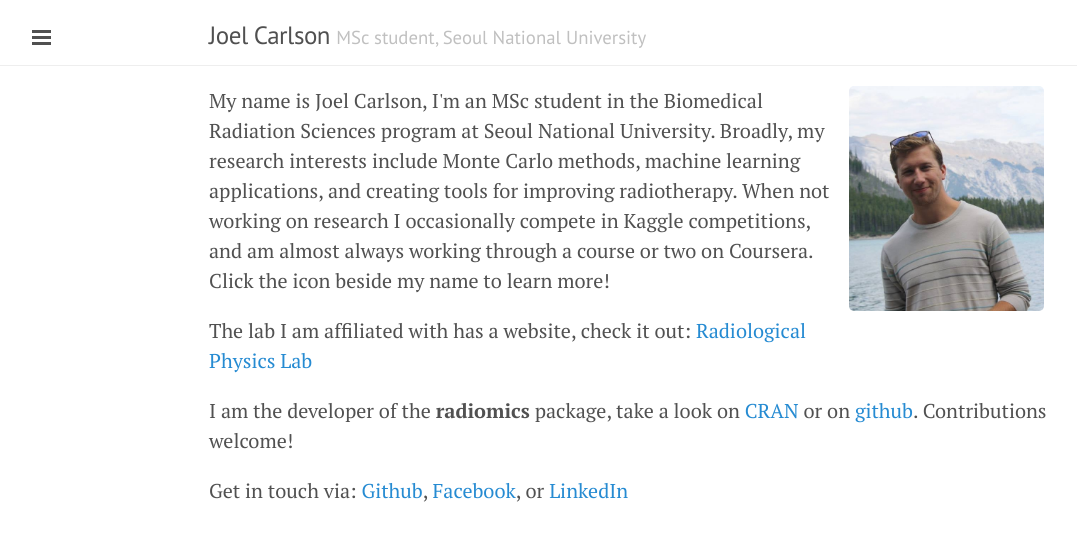
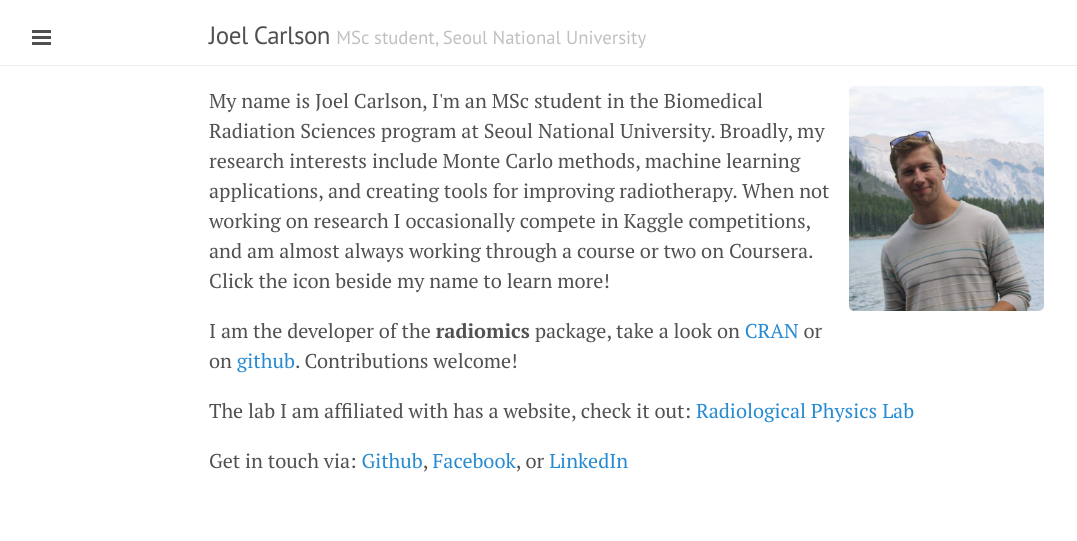
Before and after one commit to joelcarlson/joelcarlson.github.io, a Jekyll site: the page built from index.html, in a window 1280 px wide. Shown: the top 541 px of the page, without its empty margins (1-1078 px from the left). Built offline with Jekyll 4.4.1, drawn with Linux system fonts in a browser that asks for light colours; Markdown is read by kramdown in place of the engine named in the settings; the list of posts is cut into pages by our own code; part of the change alters nothing that is shown.

```diff
--- a/index.html
+++ b/index.html
@@ -8,9 +8,9 @@ layout: default
 </div>
 <p>My name is Joel Carlson, I'm an MSc student in the Biomedical Radiation Sciences program at Seoul National University. Broadly, my research interests include Monte Carlo methods, machine learning applications, and creating tools for improving radiotherapy. When not working on research I occasionally compete in Kaggle competitions, and am almost always working through a course or two on Coursera. Click the icon beside my name to learn more!</p>
 
+<p>I am the developer of the <b>radiomics</b> package, take a look on <a href="https://cran.r-project.org/web/packages/radiomics/index.html">CRAN</a> or on <a href="https://github.com/joelcarlson/radiomics">github</a>. Contributions welcome!</p>
+
 <p>The lab I am affiliated with has a website, check it out: <a href="http://rplab.snu.ac.kr/">Radiological Physics Lab</a></p>
-
-<p>I am the developer of the <b>radiomics</b> package, take a look on <a href="https://cran.r-project.org/web/packages/radiomics/index.html">CRAN</a> or on <a href="https://github.com/joelcarlson/radiomics">github</a>. Contributions welcome!</p>
 
 Get in touch via: <a href="https://github.com/joelcarlson">Github</a>, <a href="https://www.facebook.com/joel.carlson.79">Facebook</a>, or <a href="https://ca.linkedin.com/pub/joel-carlson/47/279/1b6">LinkedIn</a>
 
```
